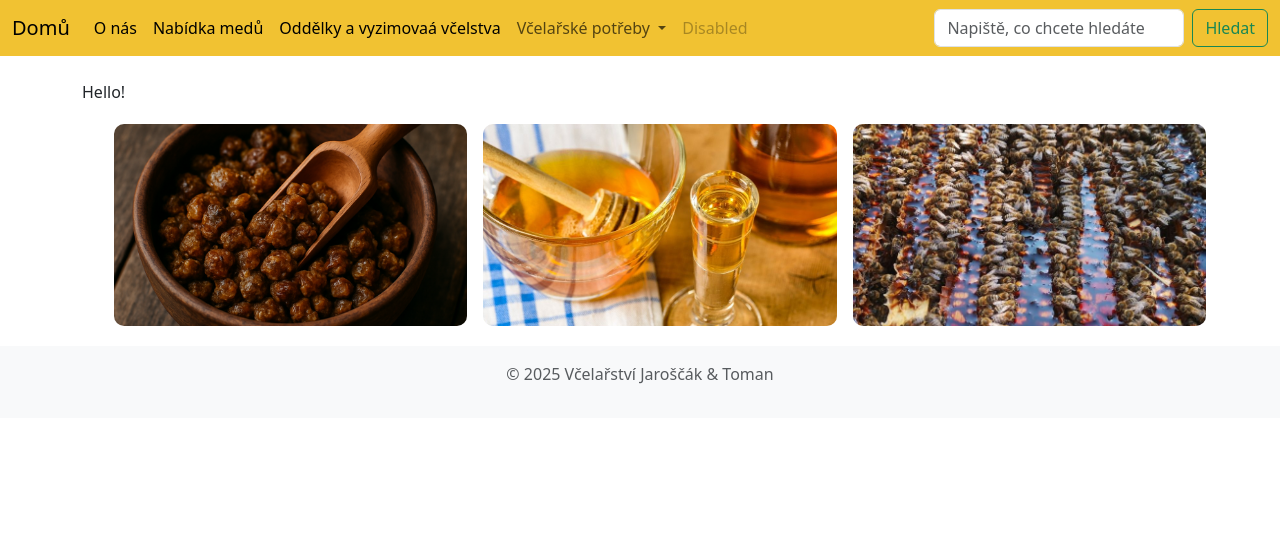
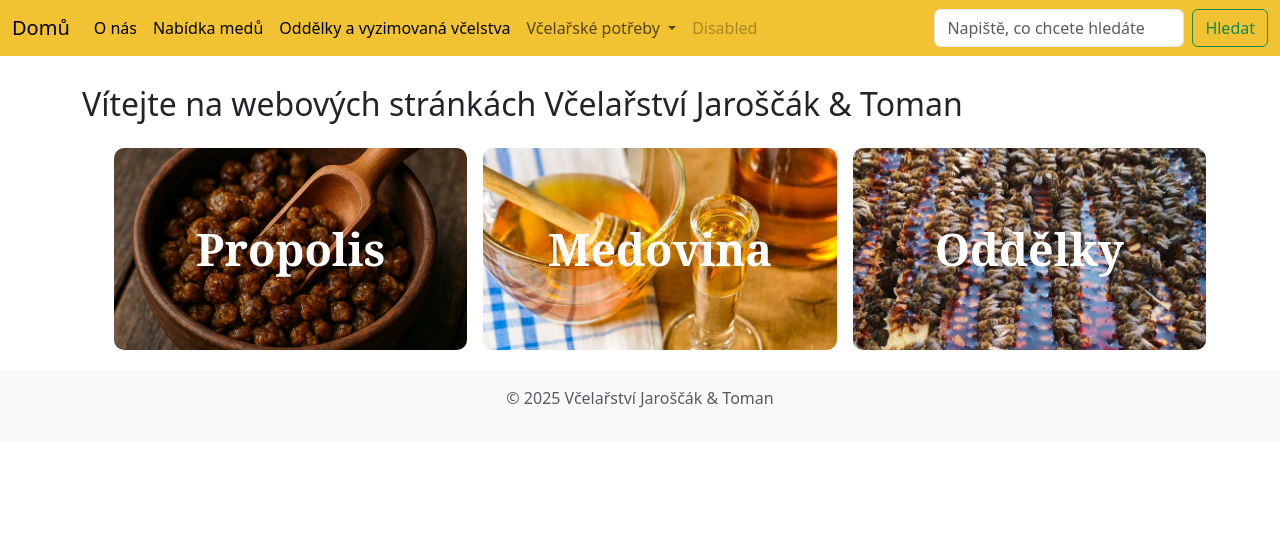
Before and after one commit to Fingyy/Honey_onlineshop, a Django app: page / in a window 1280 px wide. Shown: the top 551 px of the page. Run offline with Django 5.2, Linux system fonts and the light colour scheme; some libraries are stand-ins or nearby versions.

Commit message:
feat: přidání flip card na úvodní stránku

```diff
--- a/shop/templates/home.html
+++ b/shop/templates/home.html
@@ -4,7 +4,6 @@
 {% block title %}Včelařství Jaroščák & Toman{% endblock %}
 
 {% block content %}
-    <p>Hello!</p>
     <style>
         .card-container {
             perspective: 1000px;
@@ -12,52 +11,75 @@
         }
 
         .flip-card {
-    width: 100%;
+            display: block;
+            width: 100%; /* roztáhne kartu na celou šířku sloupce */
+            max-width: 100%;
             aspect-ratio: 7 / 4; /* poměr šířky k výšce */
             position: relative;
-    transition: transform 0.6s;
+            transition: transform 0.6s; /* čas, za který se karta otočí */
             transform-style: preserve-3d;
-    perspective: 1000px;
+            perspective: 1000px; /* hloubka 3D perspektivy pro rotaci */
+            min-height: 1px; /* Fix pro kolaps výšky */
         }
 
-.flip-card:hover {
-    transform: rotateY(180deg);
+        .flip-card-inner {
+            position: relative; /* umožní absolutní pozicování vnořených vrstev (front, back) */
+            width: 100%;
+            height: 100%;
+            transform-style: preserve-3d; /* zachová 3D efekt při rotaci */
+            transition: transform 0.6s; /* plynulá animace při otočení */
+        }
+
+        .flip-card:hover .flip-card-inner {
+            transform: rotateY(180deg); /* otočí celý vnitřek o 180 stupňů, čímž zobrazí zadní stranu */
         }
 
         .card-face {
-    position: absolute;
+            position: absolute; /* obě strany (front i back) se překrývají ve stejné pozici */
             width: 100%;
             height: 100%;
             backface-visibility: hidden; /* schová neaktivní stranu */
-    border-radius: 10px;
+            border-radius: 10px; /* zakulacené rohy */
             overflow: hidden; /* zajistí, že nic nepřeteče přes okraj */
             object-fit: contain; /* obrázek se přizpůsobí v celku, aniž by se ořezal */
+        }
+
+        .card-front, .card-back {
+            display: flex; /* zarovná obsah */
+            align-items: center; /* vertikálně na střed */
+            justify-content: center; /* horizontálně na střed */
         }
 
         .card-front {
             background-image: url('https://via.placeholder.com/300x200');
             background-size: cover;
             background-position: center;
-  display: flex;
-  {#align-items: flex-end;#}
-  {#padding: 1em;#}
             color: white;
             font-weight: bold;
+            position: relative; /* aby se text mohl absolutně pozicovat vůči této vrstvě */
         }
 
         .card-front img {
             width: 100%;
             height: 100%;
-  object-fit: cover;
+            object-fit: cover; /* zachová obrázek přes celou plochu, bez deformace */
+        }
+
+        .card-front-title {
+            position: absolute;
+            top: 50%;
+            left: 50%;
+            transform: translate(-50%, -50%);
+            font-family: 'Georgia', serif;
+            font-size: 2.8em;
+            color: white;
+        {#text-shadow: 0 0 5px rgba(0,0,0,0.7); /* aby byl text čitelný i na světlém podkladu */#} pointer-events: none; /* text nebude bránit hover efektu */
+            z-index: 2;
         }
 
         .card-back {
             background-color: #F1C232;
             transform: rotateY(180deg);
-  {#padding: 1em;#}
-  display: flex;
-  justify-content: left;
-  align-items: center;
         }
 
         ul li a.cta-link { /* nemám zde jen cta-link, abych uvedl konkretni cestu, v mem pripade lez pouzit i samostatně */
@@ -69,19 +91,25 @@ ul li a.cta-link { /* nemám zde jen cta-link, abych uvedl konkretni cestu, v me
         }
 
         .no-bullet {
-  list-style: none;
+            list-style: none; /* vypne odrážku u listu */
         }
 
-
+        .uvodni-pozdrav {
+        {#font-family: "Helvetica Neue", Helvetica, Arial, sans-serif;#} font-size: 2em;
+        }
     </style>
 
+
+    <div class="uvodni-pozdrav">Vítejte na webových stránkách Včelařství Jaroščák & Toman</div>
     <div class="card-container container">
         <div class="row g-3"> <!-- nastavení mezery mezi sloupci -->
 
-        <div class="col-md-4">
+            <div class="col-md-4 d-flex justify-content-center">
                 <div class="flip-card">
+                    <div class="flip-card-inner">
                         <div class="card-face card-front">
                             <img src="{% static 'media/honey_images/propolis.png' %}" alt="Chybějící obrázek propolisu">
+                            <div class="card-front-title">Propolis</div>
                         </div>
                         <div class="card-face card-back">
                             <ul>
@@ -95,11 +123,14 @@ ul li a.cta-link { /* nemám zde jen cta-link, abych uvedl konkretni cestu, v me
                         </div>
                     </div>
                 </div>
+            </div>
 
             <div class="col-md-4">
                 <div class="flip-card">
+                    <div class="flip-card-inner">
                         <div class="card-face card-front">
                             <img src="{% static 'media/honey_images/medovina.jpg' %}" alt="Chybějící obrázek medoviny">
+                            <div class="card-front-title">Medovina</div>
                         </div>
                         <div class="card-face card-back">
                             <ul>
@@ -111,11 +142,16 @@ ul li a.cta-link { /* nemám zde jen cta-link, abych uvedl konkretni cestu, v me
                         </div>
                     </div>
                 </div>
+            </div>
 
             <div class="col-md-4">
                 <div class="flip-card">
+                    <div class="flip-card-inner">
+                        <div class="flip-card-inner">
                             <div class="card-face card-front">
-              <img src="{% static 'media/honey_images/oddelky.jpg' %}" alt="Chybějící obrázek oddělků">
+                                <img src="{% static 'media/honey_images/oddelky.jpg' %}"
+                                     alt="Chybějící obrázek oddělků">
+                                <div class="card-front-title">Oddělky</div>
                             </div>
                             <div class="card-face card-back">
                                 <ul>
@@ -128,6 +164,8 @@ ul li a.cta-link { /* nemám zde jen cta-link, abych uvedl konkretni cestu, v me
                             </div>
                         </div>
                     </div>
+                </div>
+            </div>
 
         </div>
     </div>
--- a/shop/templates/navbar.html
+++ b/shop/templates/navbar.html
@@ -21,7 +21,7 @@
             </li>
 
             <li class="nav-item">
-                <a class="nav-link active" aria-current="page" href="#">Oddělky a vyzimovaá včelstva</a>
+                <a class="nav-link active" aria-current="page" href="#">Oddělky a vyzimovaná včelstva</a>
              </li>
 
             {% if user.is_superuser %}
```
Also changed, not shown: shop/templates/about_us.html (+12 -2 lines). Lines whose indentation alone changed are shown as unchanged.
